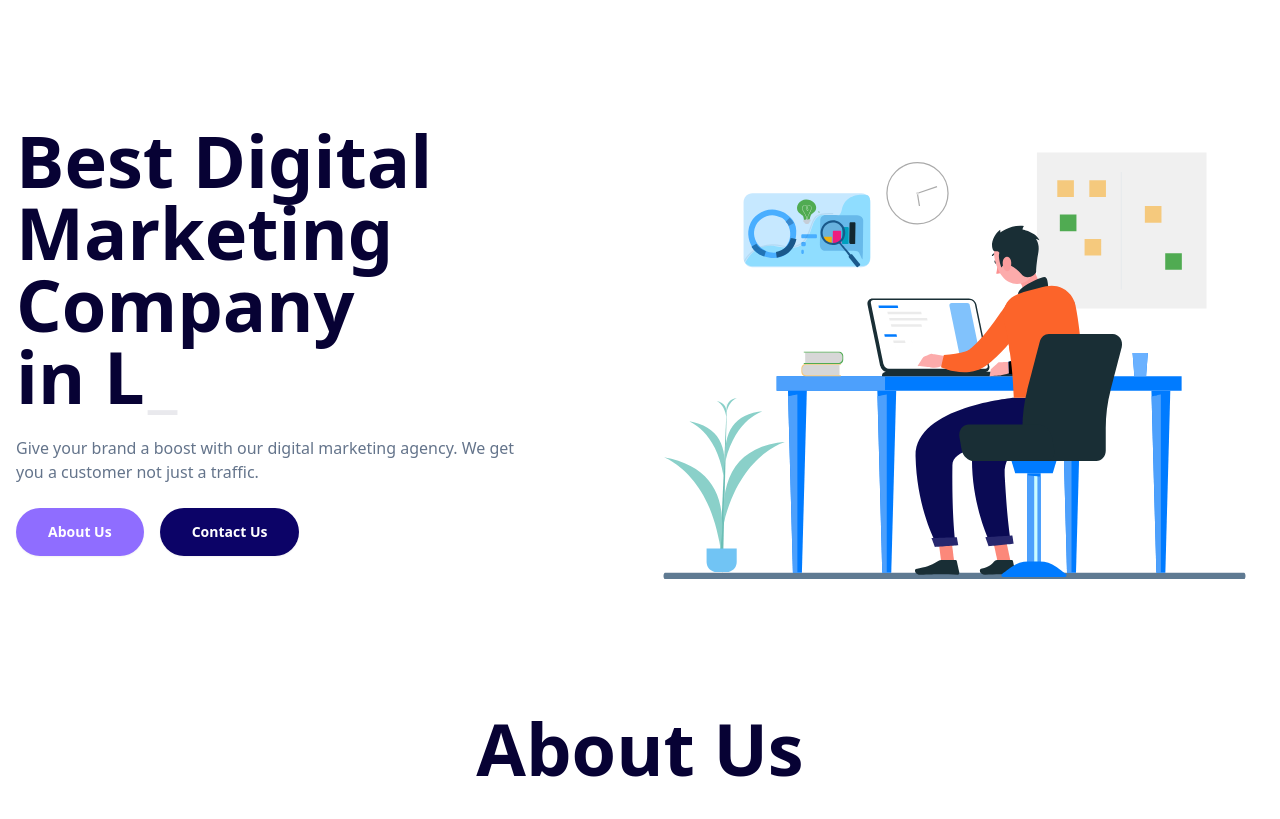
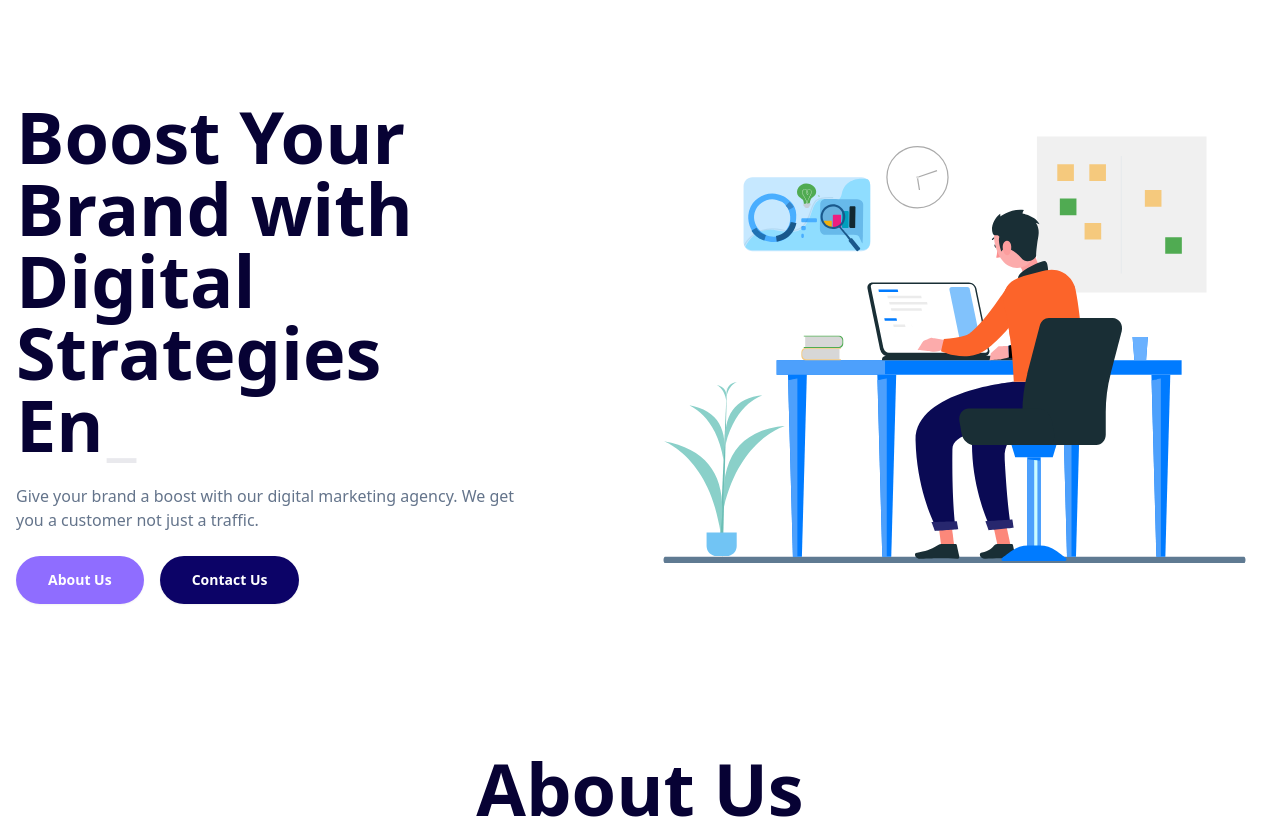
Before and after one commit to protapkrghosh/Royal-Advertising, a React (Vite) app: page / in a window 1280 px wide. Shown: the top 819 px of the page. Built offline with nearby package versions, Linux system fonts and the light colour scheme.

Commit message:
home page text added

```diff
--- a/src/components/home/HomeBanner.jsx
+++ b/src/components/home/HomeBanner.jsx
@@ -3,18 +3,18 @@ import homeAnimation from "../../data/animations/homeAnimation.json"
 import { Typewriter } from 'react-simple-typewriter'
 const HomeBanner = () => {
   return (
-    <div className="hero mt-4">
+    <div className="hero ">
       <div className="hero-content flex-col lg:flex-row-reverse">
-        <div className="md:w-[50%] ">
+        <div className="md:w-[50%] pb-14">
           <Lottie animationData={homeAnimation} loop={true} />
         </div>
         <div className="md:w-[50%]">
           <div className="text-primary">
             <h1 className="">
-              Best Digital Marketing Company
+            Boost Your Brand with Digital Strategies
             </h1>
             <Typewriter
-              words={['in Lucknow!']}
+               words={['Engagement', 'Visibility', 'Conversion']}
               loop={true}
               cursor
               cursorStyle='_'
--- a/src/pages/shered/footer/Footer.jsx
+++ b/src/pages/shered/footer/Footer.jsx
@@ -16,7 +16,7 @@ const Footer = () => {
 
   return (
     <div style={footerStyle} className="relative bg-no-repeat bg-cover bg-center h-[1700px] lg:h-[600px] ">
-      <footer className="mt-32 absolute text-white bottom-0 lg:left-36 flex flex-col justify-center lg:w-[1300px] mx-auto p-5 lg:p-0">
+      <footer className="  absolute text-white bottom-0 lg:left-36 flex flex-col justify-center lg:w-[1300px] mx-auto p-5 lg:p-0">
         <div className="grid grid-cols-1 sm:grid-cols-2 md:grid-cols-3 lg:grid-cols-4 lg:gap-8">
           <div>
             <p className={footerHead}>Office</p>
@@ -72,7 +72,7 @@ const Footer = () => {
                   I agree the <a href="#" className="underline">Privacy Policy</a>
                 </p>
               </div>
-              <div className="flex items-center gap-x-3 text-3xl mt-5">
+              <div className="flex items-center gap-x-3 text-3xl mt-5 mb-11">
                 <FaFacebookF></FaFacebookF>
                 <FaInstagram></FaInstagram>
                 <FaTwitter></FaTwitter>
```
